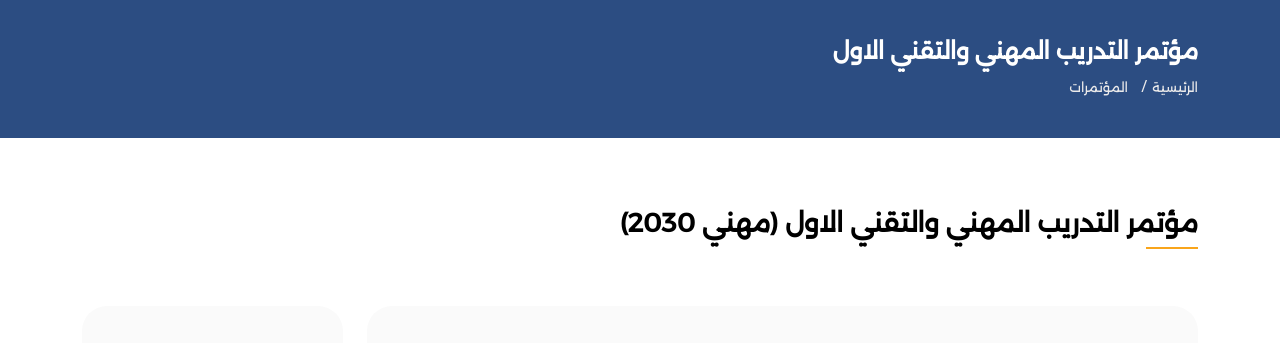
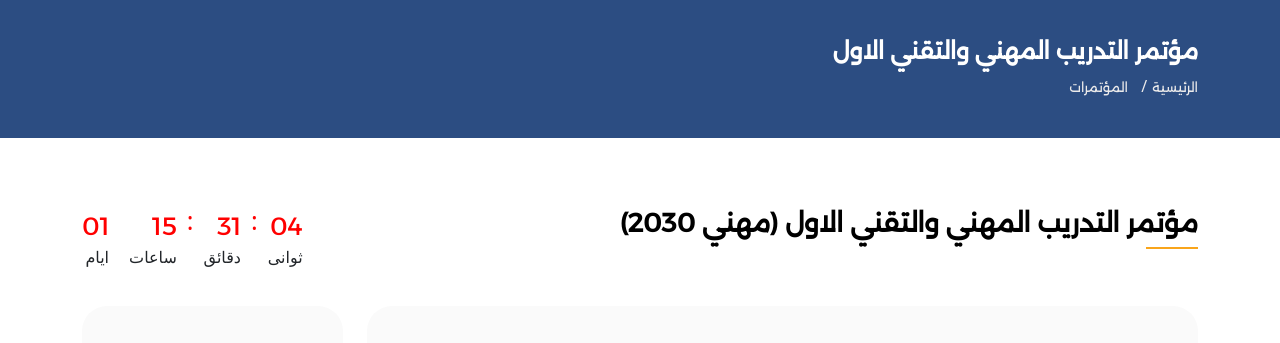
Before and after one commit to mostafaelhawary1987/Tafra.DF, a plain HTML site: page event.html in a window 1280 px wide. Shown: the part 135-478 px from the top of the page. Drawn offline with nearby package versions, Linux system fonts and the light colour scheme; files whose address does not match are found by name.

Commit message:
add countDown in event index

```diff
--- a/css/main.css
+++ b/css/main.css
@@ -2766,3 +2766,12 @@ ul.tagret-list  li{ list-style-type: square;}
   line-height: 1;
   color: red;
 }
+.ev-flex{display: flex;justify-content: space-between;}
+
+@media (max-width: 480px) {
+  .ev-flex{
+    flex-direction: column;
+    margin-bottom: 25px;
+
+  }
+}
--- a/event.html
+++ b/event.html
@@ -147,7 +147,23 @@
         <section class="event-one">
             <div class="container">
                 <div class="event-details">
+                  <div class="ev-flex">
+
                     <h3 class="about-title xs-title">مؤتمر التدريب المهني والتقني الاول (مهني 2030)</h3>
+                    <div id="countdown">
+                      <ul>
+                        <li><span id="seconds"></span>ثوانى</li>
+                        <li class="separator">:</li>
+                        <li><span id="minutes"></span>دقائق</li>
+                        <li class="separator">:</li>
+                        <li><span id="hours"></span>ساعات</li>
+                        <li class="separator"></li>
+                        <li><span id="days"></span>ايام</li>
+
+
+                      </ul>
+                    </div>
+                  </div>
                     <div class="row">
                       <div class="col-md-9">
                           <div class="event-title">
@@ -162,6 +178,7 @@
                                 <p>السيد معالي وزير وزارة العمل/ حسن شحاتة</p>
                           </div>
                       </div>
+
                       <div class="col-md-3">
                           <div class="event-cost">
                               <h1> EG 3000</h1>
@@ -172,6 +189,7 @@
                               <h3>28 ديسمبر 2023</h3>
                               <a href="#!" class="sign-event">سجل الأن</a>
                           </div>
+
                       </div>
                       <div class="col-md-9">
                         <div class="event-title">
@@ -383,5 +401,40 @@
 <script>
 new WOW().init();
 </script>
+<script>
+  var daysEl = document.getElementById('days')
+  var hoursEl = document.getElementById('hours')
+  var minutesEl = document.getElementById('minutes')
+  var secondsEl = document.getElementById('seconds')
+  function countdownTimer(){
+    const countDownDate = new Date('12/30/2023 09:00').getTime()
+    const second = 1000
+    const minute = second * 60
+    const hour = minute * 60
+    const day = hour * 24
+
+    const interval = setInterval(()=>{
+      const now = new Date().getTime()
+      const distance = countDownDate - now
+      daysEl.innerText = formatNumber(Math.floor(distance / day))
+      hoursEl.innerText = formatNumber(Math.floor((distance % day) / hour))
+      minutesEl.innerText = formatNumber(Math.floor((distance % hour) / minute))
+      secondsEl.innerText = formatNumber(Math.floor((distance % minute) / second))
+      if (distance < 0 ){
+        document.getElementById('headline').innerText = 'o6'
+        document.getElementById('countdown').style.display = 'none'
+        clearInterval(interval)
+      }
+    },1000)
+  }
+function formatNumber(number){
+  if(number < 10 ){
+    return '0' + number
+  }
+  return number
+}
+countdownTimer()
+
+</script>
 
 </body>
```
